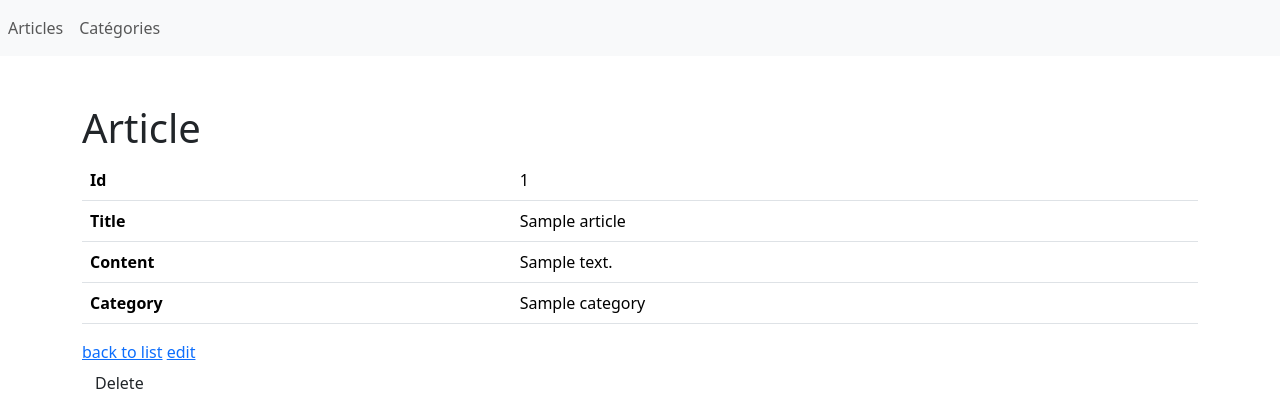
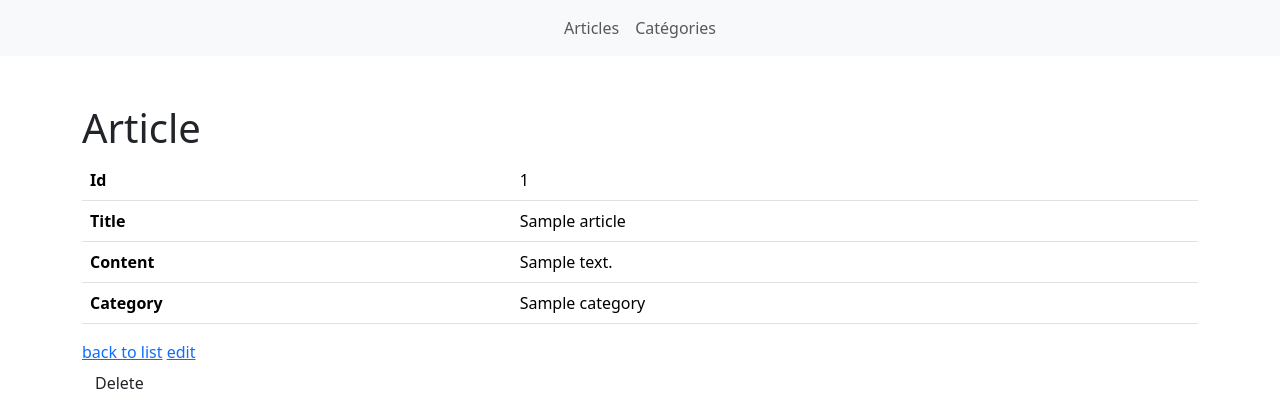
Before and after one commit to DamienCuda/UE222_symfony_project, a Symfony app: template templates/article/show.html.twig in a window 1280 px wide. Shown: the top 420 px of the page. Run offline with Twig, Linux system fonts and the light colour scheme; the template is opened without the code that fills it: most values are stand-ins (such as "Sample title", 1, 10 or a date in 2020); some libraries are stand-ins or nearby versions.

Commit message:
centrage nav

```diff
--- a/templates/assets/navbar.html.twig
+++ b/templates/assets/navbar.html.twig
@@ -3,7 +3,7 @@
       <span class="navbar-toggler-icon"></span>
     </button>
     <div class="collapse navbar-collapse" id="navbarSupportedContent">
-      <ul class="navbar-nav mr-auto">
+      <ul class="navbar-nav m-auto">
         <li class="nav-item active">
           <a class="nav-link" href={{path('article_index')}}>Articles</a>
         </li>
```
